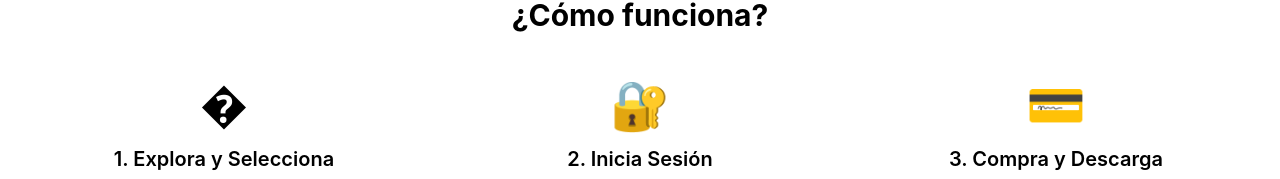
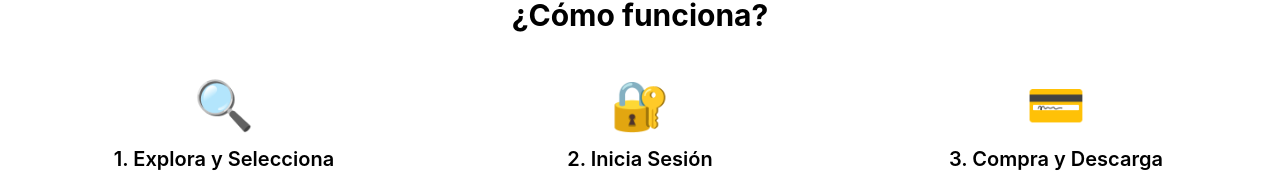
Before and after one commit to enzitoan/photos-market, a Vue app in the folder src/frontend/: page / in a window 1280 px wide. Shown: the part 467-646 px from the top of the page. Built offline with nearby package versions, Linux system fonts and the light colour scheme; no server answers.

Commit message:
feat: replace placeholder with search emoji in HomeView for improved visual appeal

```diff
--- a/src/frontend/src/views/HomeView.vue
+++ b/src/frontend/src/views/HomeView.vue
@@ -25,7 +25,7 @@
 
           <div class="grid sm:grid-cols-3 gap-6 sm:gap-8">
             <div class="text-center">
-              <div class="text-4xl sm:text-5xl mb-3 sm:mb-4">�</div>
+              <div class="text-4xl sm:text-5xl mb-3 sm:mb-4">🔍</div>
               <h3 class="text-lg sm:text-xl font-semibold mb-2">1. Explora y Selecciona</h3>
               <p class="text-sm sm:text-base text-gray-600">Navega por los álbumes sin necesidad de cuenta y elige tus fotos favoritas</p>
             </div>
```
